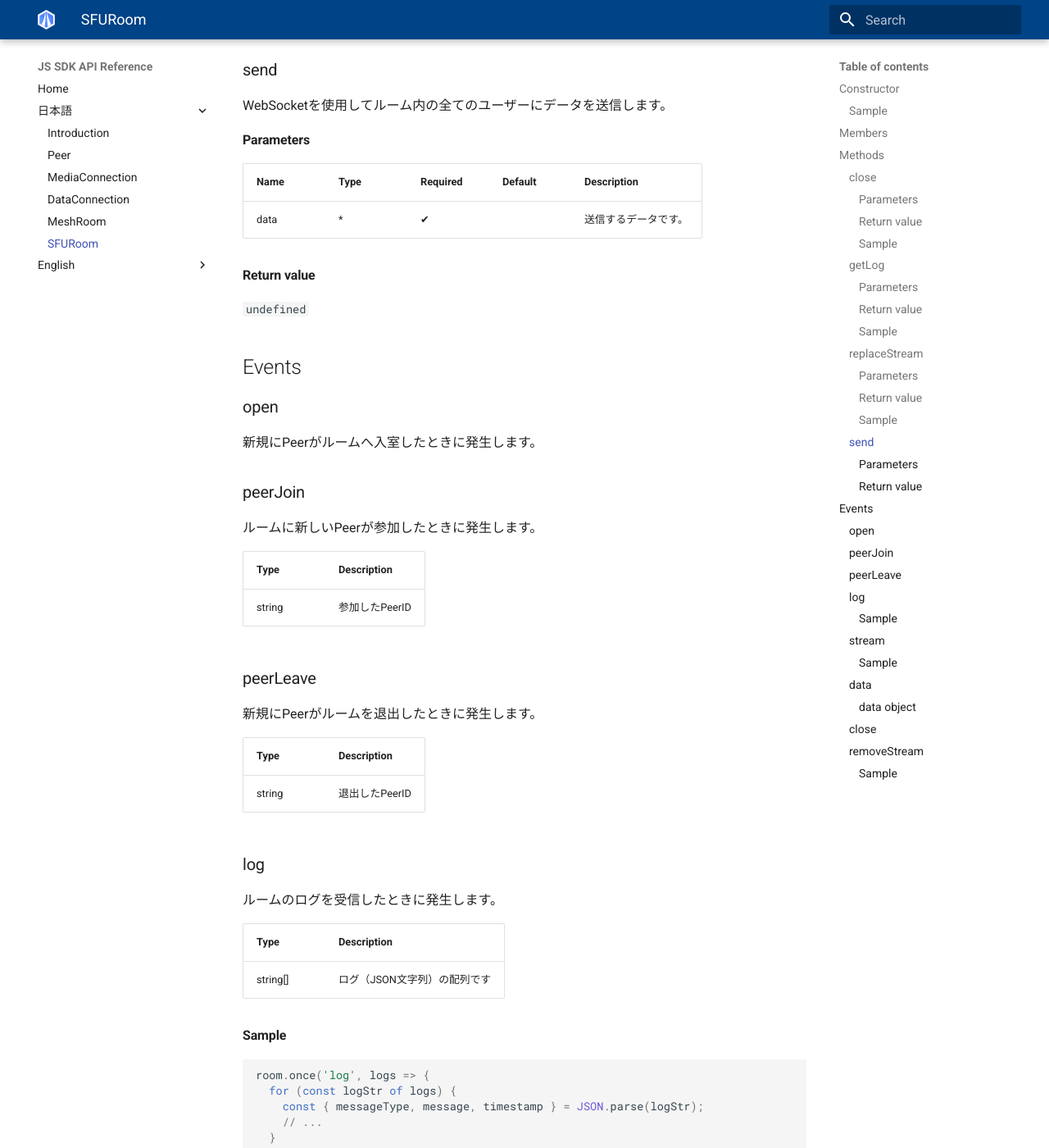
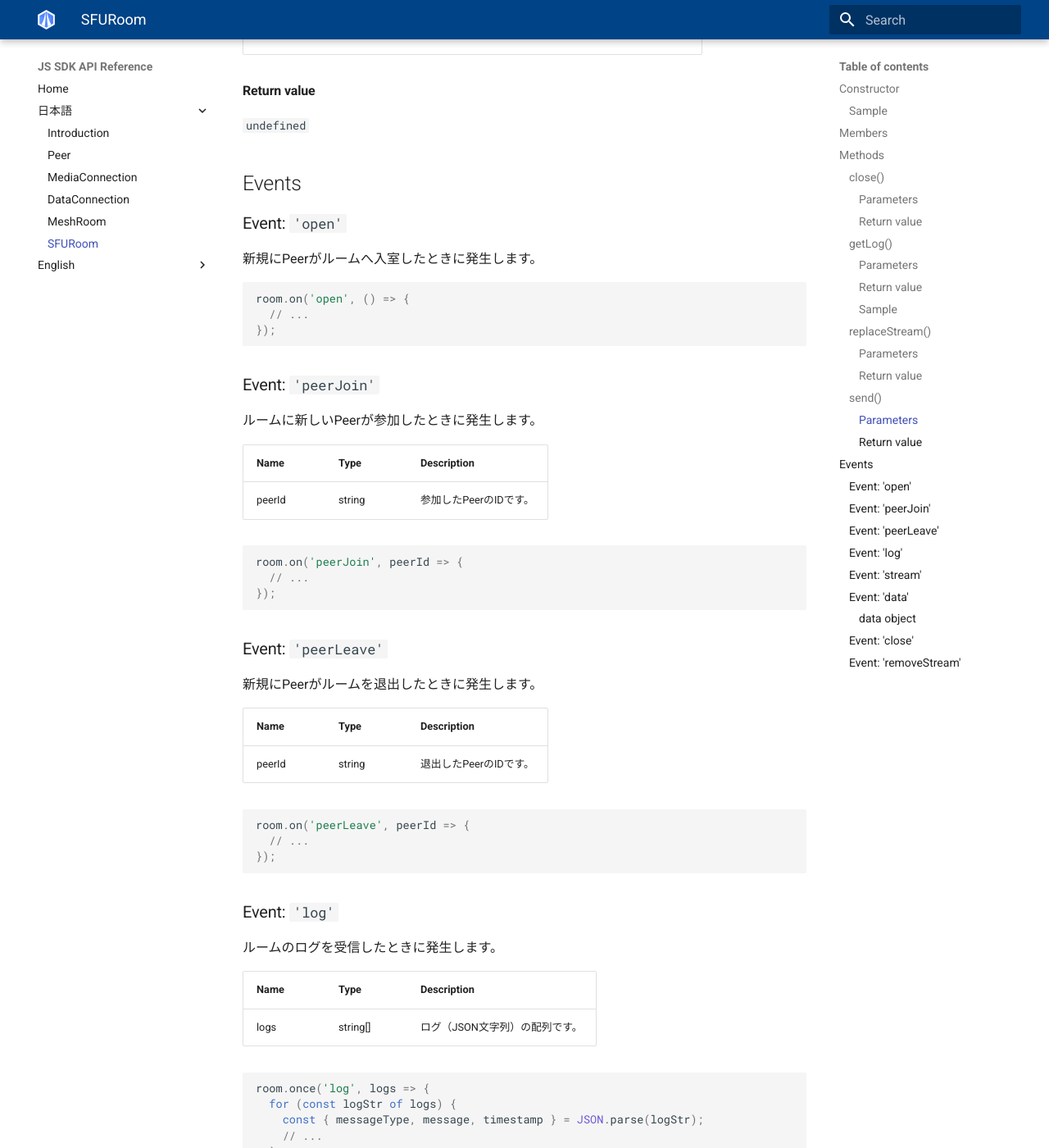
Before and after one commit to skyway/skyway-js-sdk-doc, an MkDocs documentation site: the page built from docs/ja/sfuroom.md, in a window 1280 px wide and 1400 px high, scrolled down 2174 px. Shown: the whole window at 82% size. Built offline with MkDocs 1.6.1 and Material for MkDocs 9.7.7, drawn with Linux system fonts in a browser that asks for light colours; old or Windows-style settings are respelled for this version of MkDocs; some of the changed text lies outside the part shown.

Commit message:
Update room docs

````diff
--- a/docs/ja/sfuroom.md
+++ b/docs/ja/sfuroom.md
@@ -3,9 +3,7 @@
 ## Constructor
 
 SDK内部の利用のみで、コンストラクタは通常利用しません。
-SFURoomのインスタンスは、`joinRoom()` で生成されます。
-
-`SFURoom`は、[EventEmitter](https://nodejs.org/api/events.html)を継承しているため、`on`や`off`、`once`などのメソッドも利用できます。
+SFURoomのインスタンスは、[`Peer#joinRoom()`](../peer#joinroom) で生成されます。
 
 ### Sample
 
@@ -19,15 +17,15 @@
 
 ## Members
 
-| Name          | Type     | Description                                      |
-| ------------- | -------- | ------------------------------------------------ |
-| name          | string   | ルーム名です。                                   |
-| remoteStreams | Object   | ルーム内のストリームを保持するオブジェクトです。 |
-| members       | string[] | ルーム内に参加しているPeer IDの配列です。        |
+| Name          | Type     | Description                                                      |
+| ------------- | -------- | ---------------------------------------------------------------- |
+| name          | string   | ルーム名です。                                                   |
+| remoteStreams | Object   | Peer IDをキーに、ルーム内のストリームを保持するオブジェクトです。 |
+| members       | string[] | ルーム内に参加しているPeer IDの配列です。                        |
 
 ## Methods
 
-### close
+### close()
 
 ルームを退出し、ルーム内のすべてのユーザーとのコネクションをcloseします。
 
@@ -39,13 +37,8 @@
 
 `undefined`
 
-#### Sample
 
-```js
-room.close();
-```
-
-### getLog
+### getLog()
 
 シグナリングサーバにルームのログ取得を要求します。
 シグナリングサーバからログを受信すると、`log`イベントが発火します。
@@ -61,10 +54,13 @@
 #### Sample
 
 ```js
+room.once('log', log => {
+  // ...
+});
 room.getLog();
 ```
 
-### replaceStream
+### replaceStream()
 
 送信しているMediaStreamを更新します。受信のみモードから双方向に切り替えできます。
 また、音声のみのストリームから、音声＋映像のストリームへの変更もできます。
@@ -79,14 +75,7 @@
 
 `undefined`
 
-#### Sample
-
-```js
-// newStream
-meshRoom.replaceStream(newStream);
-```
-
-### send
+### send()
 
 WebSocketを使用してルーム内の全てのユーザーにデータを送信します。
 
@@ -102,35 +91,52 @@
 
 ## Events
 
-### open
+### Event: `'open'`
 
 新規にPeerがルームへ入室したときに発生します。
 
-### peerJoin
+```js
+room.on('open', () => {
+  // ...
+});
+```
+
+### Event: `'peerJoin'`
 
 ルームに新しいPeerが参加したときに発生します。
 
-| Type   | Description    |
-| ------ | -------------- |
-| string | 参加したPeerID |
+| Name   | Type   | Description    |
+| ------ | ------ | -------------- |
+| peerId | string | 参加したPeerのIDです。 |
 
-### peerLeave
+```js
+room.on('peerJoin', peerId => {
+  // ...
+});
+```
+
+### Event: `'peerLeave'`
 
 新規にPeerがルームを退出したときに発生します。
 
-| Type   | Description    |
-| ------ | -------------- |
-| string | 退出したPeerID |
+| Name   | Type   | Description    |
+| ------ | ------ | -------------- |
+| peerId | string | 退出したPeerのIDです。 |
 
-### log
+```js
+room.on('peerLeave', peerId => {
+  // ...
+});
+```
+
+### Event: `'log'`
 
 ルームのログを受信したときに発生します。
 
-| Type     | Description                  |
-| -------- | ---------------------------- |
-| string[] | ログ（JSON文字列）の配列です |
+| Name | Type     | Description                  |
+| ---- | -------- | ---------------------------- |
+| logs | string[] | ログ（JSON文字列）の配列です。 |
 
-#### Sample
 ```js
 room.once('log', logs => {
   for (const logStr of logs) {
@@ -140,29 +146,28 @@
 });
 ```
 
-### stream
+### Event: `'stream'`
 
 ルームにJoinしている他のユーザのストリームを受信した時に発生します。ストリーム送信元のpeerIdは stream.peerId で取得できます。
 
-| Type        | Description                     |
-| ----------- | ------------------------------- |
-| MediaStream | MediaStreamのインスタンスです。 |
-
-#### Sample
+| Name   | Type        | Description                     |
+| ------ | ----------- | ------------------------------- |
+| stream | MediaStream | MediaStreamのインスタンスです。 |
 
 ```js
 room.on('stream', stream => {
-  // Streamをvideoタグに設定など
+  // ...
 });
 ```
 
-### data
+### Event: `'data'`
 
 他のユーザーから送信されたデータを受信した時に発生します。
 
-| Type   | Description                                         |
-| ------ | --------------------------------------------------- |
-| object | [data object](#data-object)形式のオブジェクトです。 |
+| Name | Type   | Description                                         |
+| ---- | ------ | --------------------------------------------------- |
+| data | object | [data object](#data-object)形式のオブジェクトです。 |
+
 
 #### data object
 
@@ -171,23 +176,34 @@
 | src  | string | データを送信したPeerのIDです。 |
 | data | *      | 受信したデータです。           |
 
-### close
+```js
+room.on('data', ({ src, data }) => {
+  // ...
+});
+```
+
+### Event: `'close'`
 
 ルームをcloseしたときに発生します。
 
-### removeStream
+```js
+room.on('close', () => {
+  // ...
+});
+```
 
-ルームから[MediaStream](https://developer.mozilla.org/en-US/docs/Web/API/MediaStream)が削除されたときに発生します。
+### Event: `'removeStream'`
 
-| Type        | Description                     |
-| ----------- | ------------------------------- |
-| MediaStream | MediaStreamのインスタンスです。 |
+ルームから[MediaStream]が削除されたときに発生します。
 
-#### Sample
+| Name   | Type        | Description                     |
+| ------ | ----------- | ------------------------------- |
+| stream | [MediaStream] | [MediaStream]のインスタンスです。 |
 
 ```js
-meshRoom.on('removeStream', stream => {
-  // 削除されたストリームを持つPeerIDを取得
-  const peerId = stream.peerId;
+room.on('removeStream', stream => {
+  // ...
 });
 ```
+
+[MediaStream]: https://w3c.github.io/mediacapture-main/#mediastream
````
Also changed, not shown: docs/ja/meshroom.md (+75 -57 lines).
